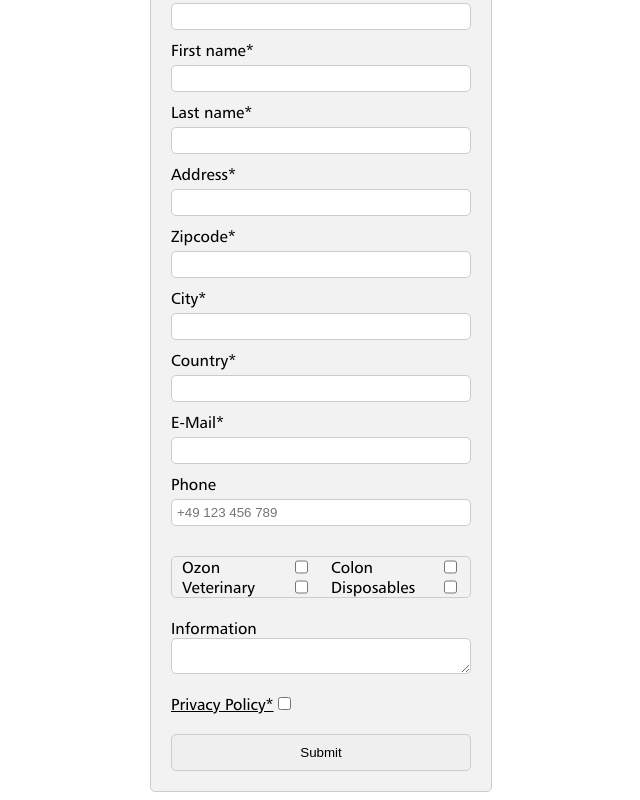
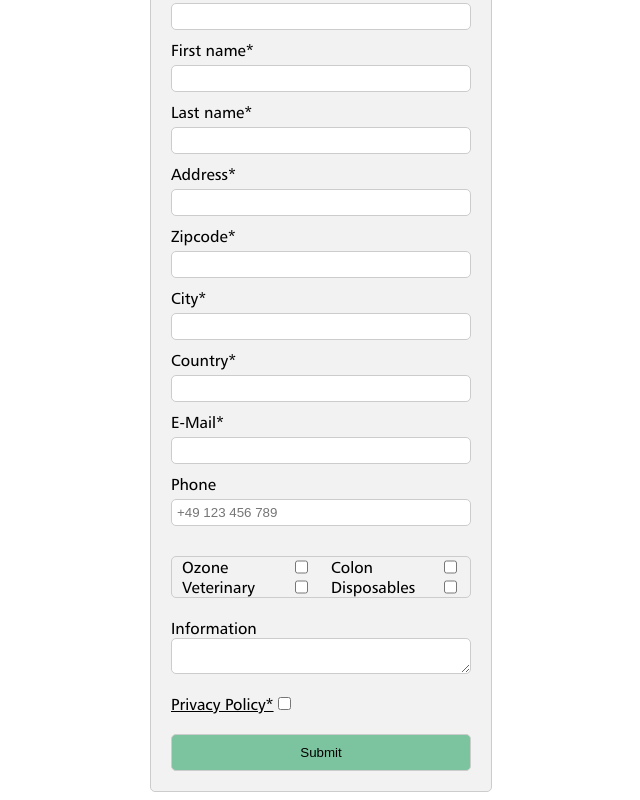
Before and after one commit to Herrmann-Apparatebau/contact-formular, a Next.js app: page / in a window 1280 px wide. Shown: the part 243-1043 px from the top of the page, without its empty margins (319-959 px from the left). Built offline with nearby package versions, Linux system fonts and the light colour scheme.

Commit message:
fix button and spelling

```diff
--- a/src/components/create.js
+++ b/src/components/create.js
@@ -78,6 +78,7 @@ const StyledButton = styled.button`
   border-radius: 5px;
   padding: 10px;
   width: 100%;
+  background-color: #7cc49f;
 `;
 
 //Styled popup
@@ -237,7 +238,7 @@ export default function Create() {
           <StyledInterestWrapper>
             <StyledInterestBox>
               <StyledInterestItem>
-                <label htmlFor="ozon">Ozon</label>
+                <label htmlFor="ozon">Ozone</label>
                 <input
                   type="checkbox"
                   name="interests"
```
